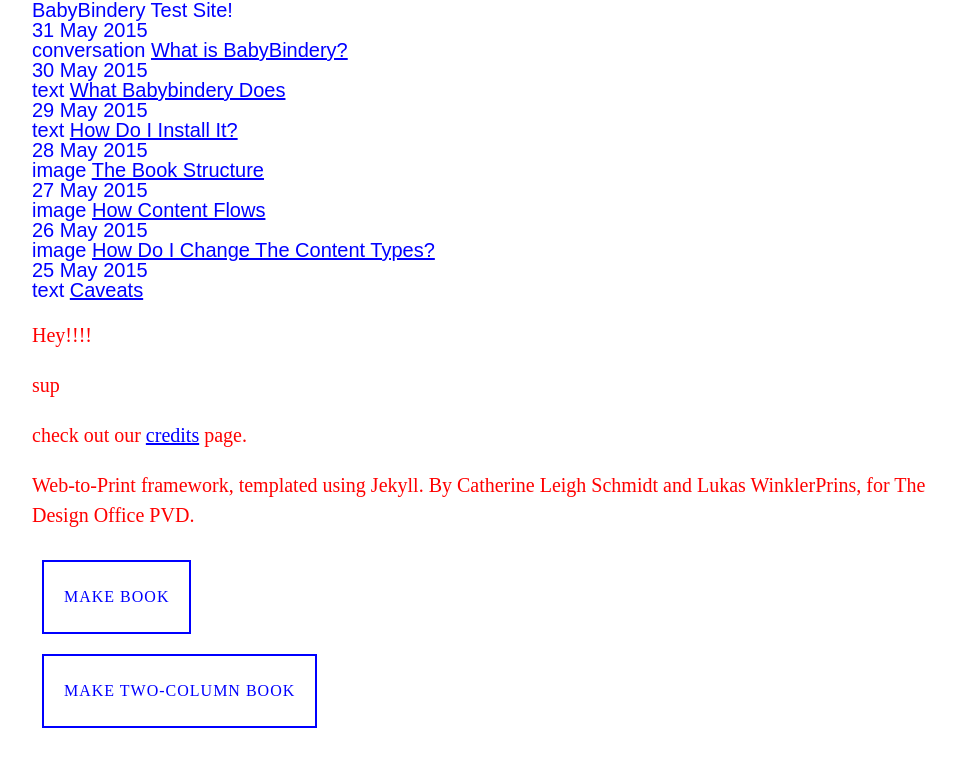
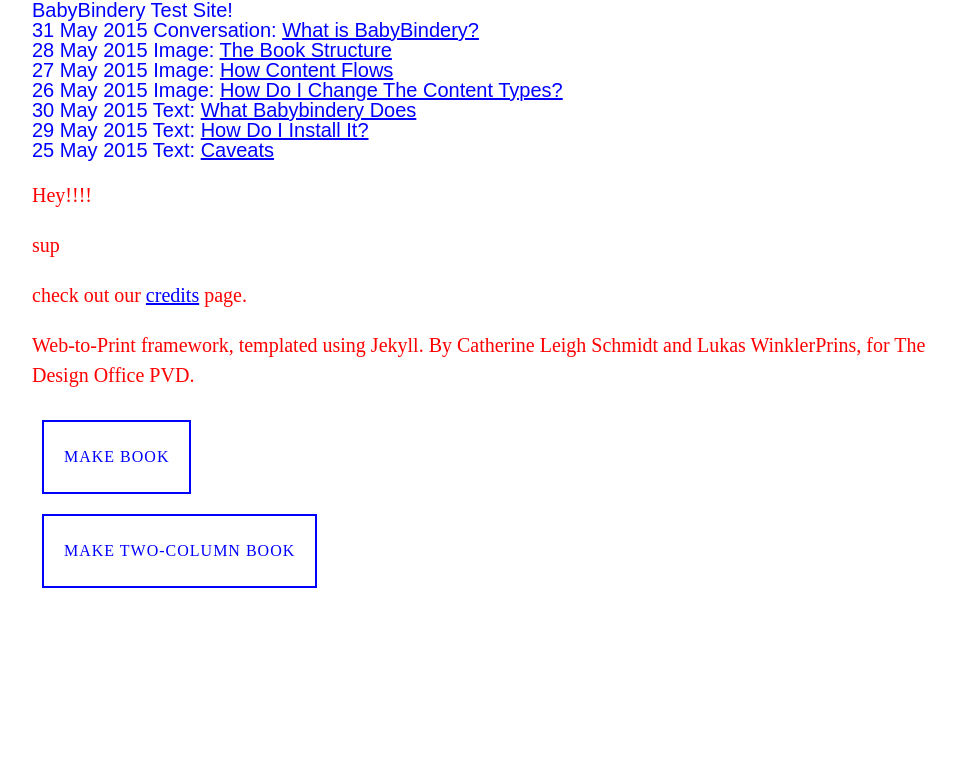
Before and after one commit to thedesignoffice/babybindery, a Jekyll site: the page built from index.md, in a window 1280 px wide. Shown: the top 767 px of the page, without its empty margins (160-1116 px from the left). Built offline with Jekyll 4.4.1, drawn with Linux system fonts in a browser that asks for light colours.

Commit message:
Sorting TOC by content type.

```diff
--- a/_layouts/toc.html
+++ b/_layouts/toc.html
@@ -17,11 +17,16 @@
         </h1>
 
         <ul>
+
+          {% for type in site.content_types %}
           {% for post in site.posts %}
+
+            {% if post.content-type == type %}
             <li>
-            <span class="post-meta">{{ post.date | date: "%-d %B %Y" }}</span></br>
-        {{ post.content-type }} <a class="post-link" href="{{ post.url | prepend: site.baseurl }}"> {{ post.title }}</a>
+              <span class="post-meta">{{ post.date | date: "%-d %B %Y" }}</span> <span style="text-transform: capitalize">{{ post.content-type }}:</span> <a class="post-link" href="{{ post.url | prepend: site.baseurl }}"> {{ post.title }}</a>
             </li>
+            {% endif %}
+          {% endfor %}
           {% endfor %}
         </ul>
 
```
Lines whose indentation alone changed are shown as unchanged.
